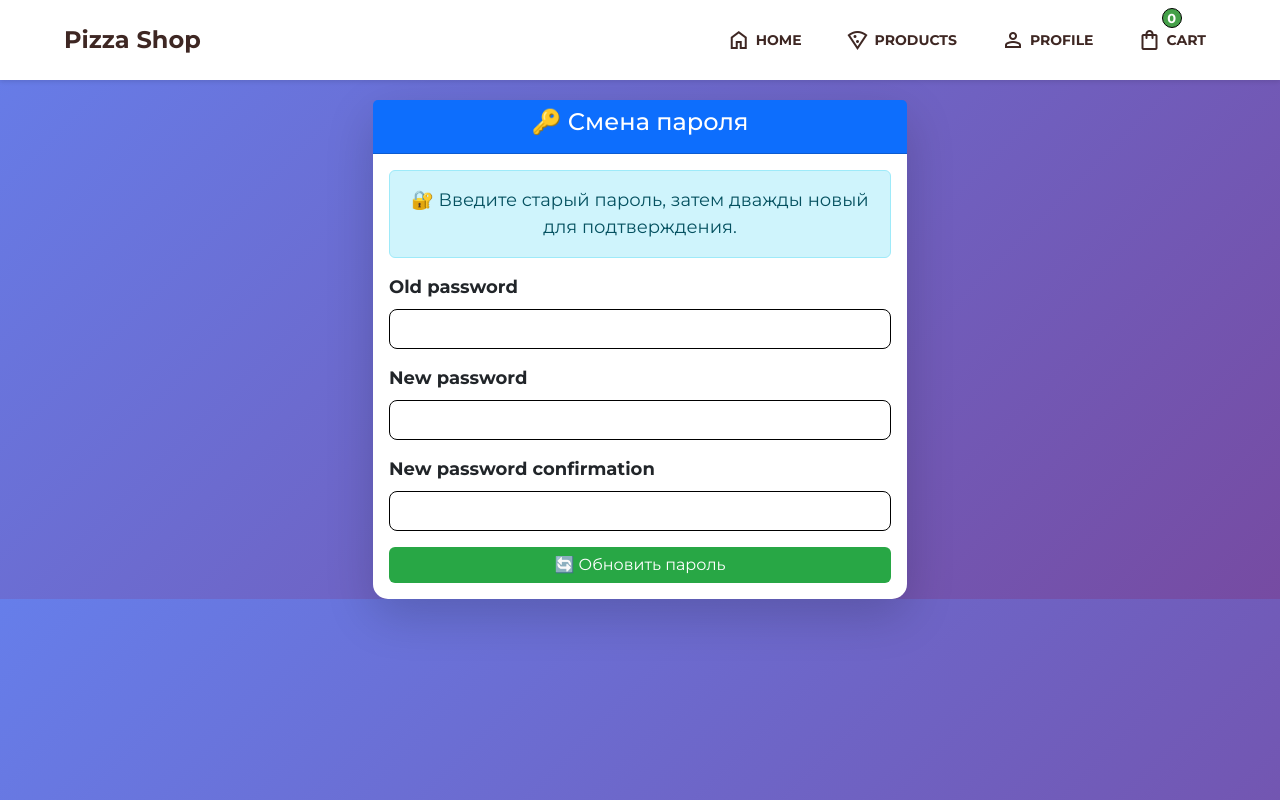
After one commit to sixoper77/PizzaShop, a Django app: page /user/password_change/ in a window 1280 px wide. The commit adds this page. Run offline with Django 5.2, Linux system fonts and the light colour scheme; the visitor is signed in with stand-in values (Sample User, id 1); parts of the project's set-up code (start-up, migrations or seed data) failed here and were passed over; some libraries are stand-ins or nearby versions.

Commit message:
added change password and fix registration_bugs

```diff
--- /dev/null
+++ b/app2/users/templates/registration/change-password.html
@@ -0,0 +1,59 @@
+{% extends "main/base.html" %}
+
+{% block content %}
+<div class="container mt-5">
+    <div class="row justify-content-center">
+        <div class="col-md-6">
+            <div class="card shadow-lg border-0">
+                <div class="card-header bg-primary text-white text-center">
+                    <h4>🔑 Смена пароля</h4>
+                </div>
+                <div class="card-body">
+                    <p class="alert alert-info text-center">
+                        🔐 Введите старый пароль, затем дважды новый для подтверждения.
+                    </p>
+                    <form method="post">
+                        {% csrf_token %}
+                        {% for field in form %}
+                            <div class="mb-3">
+                                <label class="form-label fw-bold">{{ field.label }}</label>
+                                {{ field }}
+                                {% if field.errors %}
+                                    <div class="text-danger small">
+                                        {{ field.errors.as_text }}
+                                    </div>
+                                {% endif %}
+                            </div>
+                        {% endfor %}
+                        <button type="submit" class="btn btn-success w-100">
+                            🔄 Обновить пароль
+                        </button>
+
+                    </form>
+                </div>
+            </div>
+        </div>
+    </div>
+</div>
+
+<style>
+    body {
+        background: linear-gradient(135deg, #667eea, #764ba2);
+        color: #fff;
+    }
+    .container {
+        margin-top: 100px;
+    }
+    .card {
+        border-radius: 15px;
+    }
+    .btn-success {
+        background: #28a745;
+        border: none;
+        transition: 0.3s;
+    }
+    .btn-success:hover {
+        background: #218838;
+    }
+</style>
+{% endblock %}
--- a/app2/users/templates/users/profile.html
+++ b/app2/users/templates/users/profile.html
@@ -41,6 +41,12 @@
                             <input type="email" class="form-control form-styleprofile" id="id_email"
                                    name="email" placeholder="Your Email" value="{{form.email.value}}" required>
                         </div>
+                        {% comment %} FOR CHANGE PASSWORD {% endcomment %}
+                        <div class="col-md-12 mb-3">
+                            <label for="id_password" class="form-label">Password</label>
+                            <input type="password" class="form-control form-styleprofile" id="id_password"
+                                   name="password" placeholder="Your Password" value="{{form.password.value}}" required>
+                        </div>
                     </div>
                 </div>
                 <div class="btns d-flex gap-4 mt-4">
--- a/app2/users/urls.py
+++ b/app2/users/urls.py
@@ -1,5 +1,6 @@
 from django.urls import path
 from . import views
+from django.contrib.auth import views as auth_views
 
 app_name='users'
 
@@ -10,4 +11,6 @@ urlpatterns = [
     path('logout/',views.logout,name='logout'),
     path('googleauth/',views.google_auth,name='googleauth'),
     path('googlelogin/',views.google_login,name='googlelogin'),
+    path('password_change/', auth_views.PasswordChangeView.as_view(template_name='registration/change-password.html'),name='password_change'),
+    path('password_change_done/',auth_views.PasswordChangeDoneView.as_view(),name='password_change_done'),
 ]
```
Also changed, not shown: app2/users/templates/users/change_password.html (added, +10 -0 lines), app2/users/views.py (+24 -1 lines).
